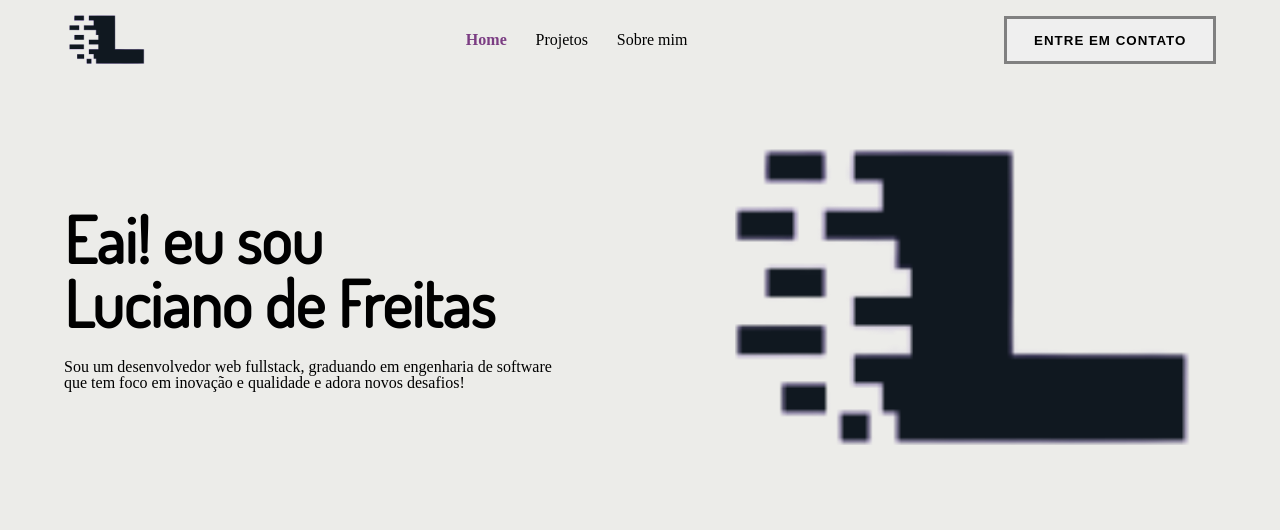
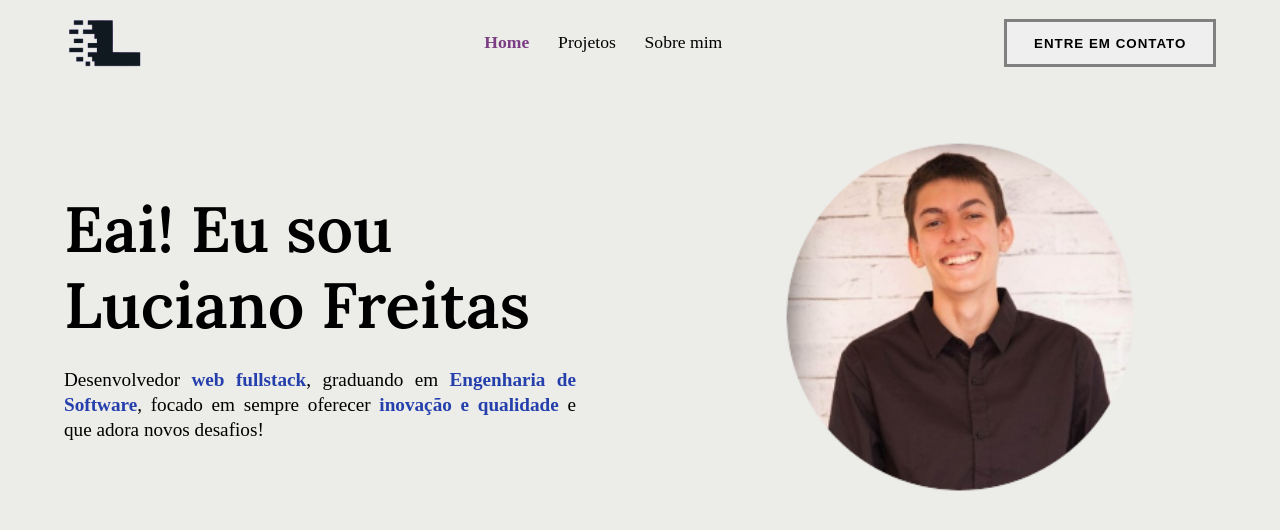
Before and after one commit to luciano-freitas-melo/Portfolio-HTML, a plain HTML site: page index.html in a window 1280 px wide. Drawn offline with Linux system fonts and the light colour scheme.

Commit message:
finaliza texto introducao e foto de perfil

```diff
--- a/index.css
+++ b/index.css
@@ -3,10 +3,11 @@ body{
 }
 /* menu-bar block */
 .menu-bar{
-    height: 10%;
+    height: 15%;
     width: 90%;
     padding: 0 5%;
-    margin-bottom: 2%;
+    margin-top: 1%;
+    margin-bottom: 5%;
 
     display: flex;
     justify-content: space-between;
@@ -14,9 +15,10 @@ body{
 }
     .menu-bar__logo{
         height: 80%;
+        width: 7%;
     }
     .menu-bar__nav{
-
+        padding-left: 5%;
         display: flex;
         justify-content: center;
         align-items: center;
@@ -25,6 +27,7 @@ body{
 
     .menu-bar__item{
         display: inline-block;
+        font-size: 1.1em;
     }
 
     .menu-bar__link{
@@ -62,6 +65,7 @@ body{
         }
 
 /* intro block */
+
 .intro{
     display: flex;
 }
@@ -76,8 +80,30 @@ body{
             gap: 1.5em;
         }
 
+        .intro__container--right{
+            display: flex;
+            justify-content: center;
+            align-items: center;
+        }
+
     .intro__apresentation{
-        font-family: 'Dosis', sans-serif;
-        font-size: 4rem;
-        font-weight: 700;
+        font-family: 'Lora', sans-serif;
+        font-size: 4em;
+        line-height: 1.2em;
+        font-weight: 600;
     }
+
+    .intro__description{
+        font-size: 1.2em;
+        line-height: 1.3em;
+        text-align: justify;
+    }
+
+    .intro__description strong{
+        color: #2540ac;
+        font-weight: bold;
+    }
+
+    .intro__foto-perfil{
+        width: 70%;
+    }
--- a/index.html
+++ b/index.html
@@ -1,11 +1,12 @@
-<html lang="en">
+<!DOCTYPE html>
+<html lang="pt-br">
 <head>
     <meta charset="UTF-8">
     <meta name="viewport" content="width=device-width, initial-scale=1.0">
     <!-- link para o reset CSS -->
     <link rel="stylesheet" href="./reset.css">
     <link rel="stylesheet" href="./index.css">
-    <link rel="stylesheet" href="https://fonts.googleapis.com/css?family=Dosis">
+    <link rel="stylesheet" href="https://fonts.googleapis.com/css?family=Lora:500,600">
     <title>Luciano de Freitas</title>
 </head>
 <body>
@@ -31,14 +32,14 @@
 
     <section class="intro">
         <div class="intro__container intro__container--left">
-            <h1 class="intro__apresentation">Eai! eu sou <br/> Luciano de Freitas</h1>
-            <p class="intro__description">Sou um desenvolvedor <strong>web fullstack</strong>, graduando em <strong>engenharia de software</strong> que tem foco em <strong>inovação e qualidade</strong> e adora novos desafios!</p>
+            <h1 class="intro__apresentation">Eai! Eu sou <br/> Luciano Freitas</h1>
+            <p class="intro__description">Desenvolvedor <strong>web fullstack</strong>, graduando em <strong>Engenharia de Software</strong>, focado em sempre oferecer <strong>inovação e qualidade</strong> e que adora novos desafios!</p>
         </div>
-        <div class="intro__container intro__container--left">
+        <div class="intro__container intro__container--right">
             <img
-                src="./assets/icone_preto.png"
-                alt="logo com um L central desenhado"
-                class="intro__logo"
+                src="./assets/perfil-rosto.png"
+                alt="foto de perfil do Luciano"
+                class="intro__foto-perfil"
             />
         </div>
 
```
Also changed, not shown: assets/foto-perfil.jpg (added), assets/perfil-rosto.png (added).
